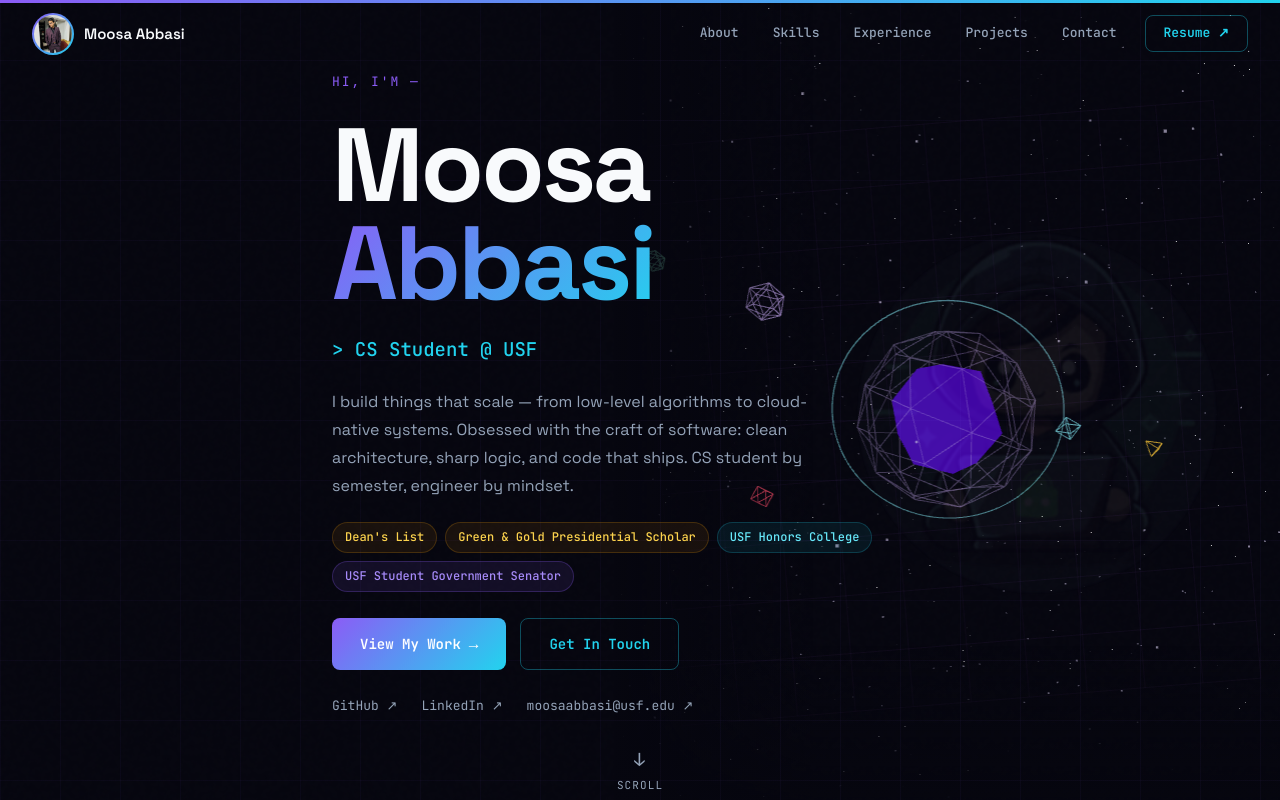
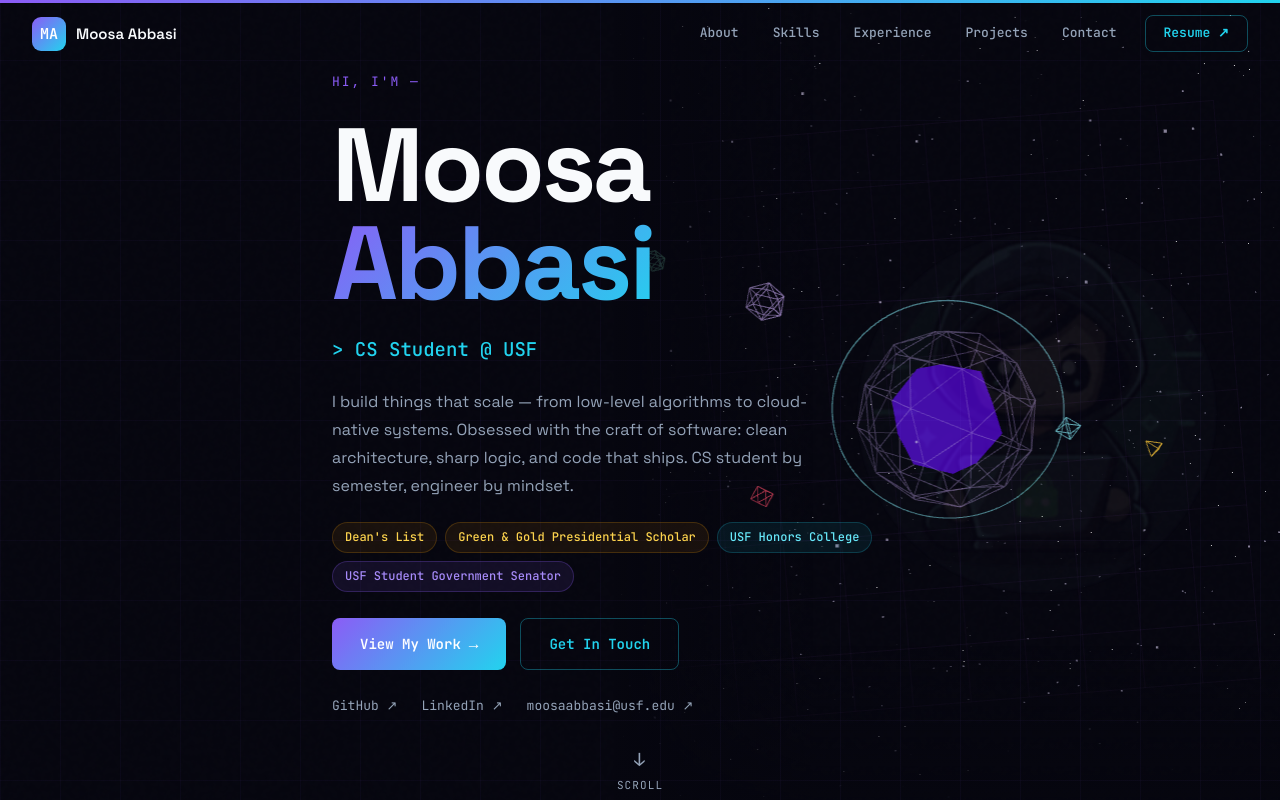
Before and after one commit to moosaabbasii/moosa-portfolio, a React (Vite) app: page / in a window 1280 px wide. Shown: the top 800 px of the page. Built offline with nearby package versions, Linux system fonts and the light colour scheme.

Commit message:
revert navbar to MA monogram, remove profile photo

```diff
--- a/src/components/Navbar.tsx
+++ b/src/components/Navbar.tsx
@@ -44,26 +44,16 @@ export default function Navbar() {
     >
       {/* Logo */}
       <a href="#" style={{ display: 'flex', alignItems: 'center', gap: 10, textDecoration: 'none' }}>
-        {/* Profile photo */}
+        {/* Monogram */}
         <div style={{
-          width: 42, height: 42,
-          borderRadius: '50%',
+          width: 34, height: 34,
+          borderRadius: 9,
           background: 'linear-gradient(135deg, #8b5cf6, #22d3ee)',
-          padding: 2,
+          display: 'flex', alignItems: 'center', justifyContent: 'center',
+          fontFamily: 'var(--mono)', fontWeight: 800, fontSize: 15, color: '#fff',
           flexShrink: 0,
         }}>
-          <img
-            src="/moosa.jpeg"
-            alt="Moosa Abbasi"
-            style={{
-              width: '100%',
-              height: '100%',
-              borderRadius: '50%',
-              objectFit: 'cover',
-              objectPosition: 'center top',
-              display: 'block',
-            }}
-          />
+          MA
         </div>
         <span style={{ fontFamily: 'var(--font)', fontWeight: 600, fontSize: 15, color: 'var(--heading)' }}>
           Moosa Abbasi
```
Also changed, not shown: public/moosa.jpeg (deleted).
